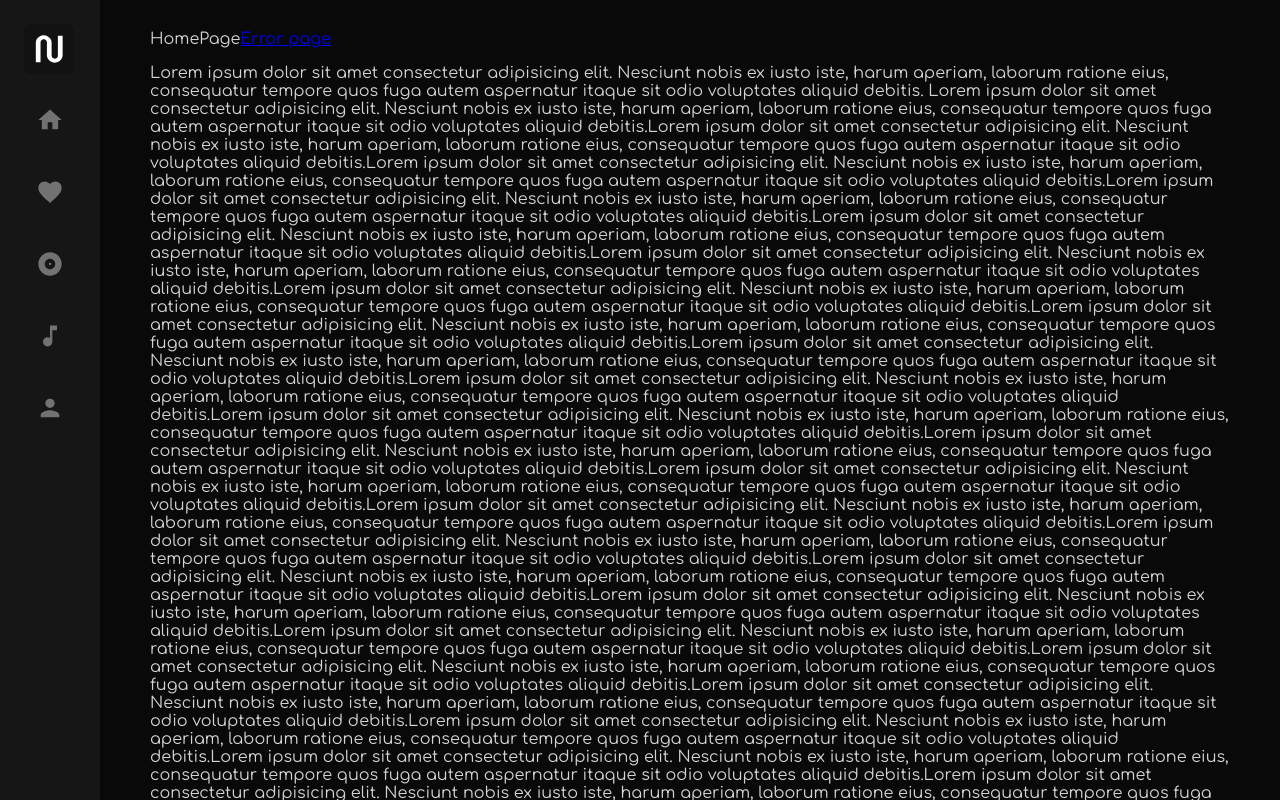
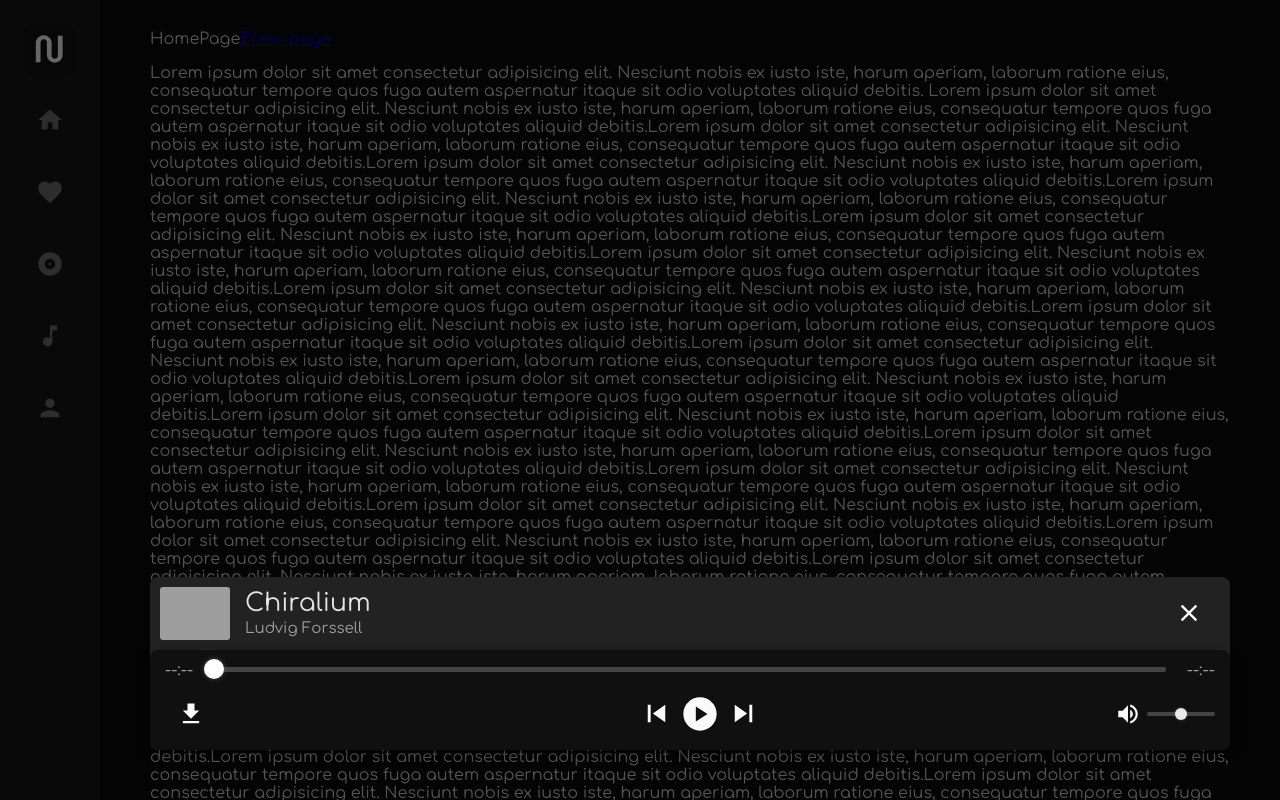
Before and after one commit to svtmlnk/noises, a React (Vite) app: page / in a window 1280 px wide. Both pictures are taken after a click on the button 50 px from the left and 264 px from the top of the page. Built offline with nearby package versions, Linux system fonts and the light colour scheme; grey boxes are pictures that could not be loaded.

Commit message:
added overlay

```diff
--- a/src/App.tsx
+++ b/src/App.tsx
@@ -4,8 +4,11 @@ import Player from "./components/Player";
 import HomePage from "./pages/HomePage";
 import ErrorPage from "./pages/ErrorPage";
 import SideBar from "./components/SideBar";
+import { usePlayer } from "./context/playerContext";
 
 function App() {
+  const { showPlayer } = usePlayer();
+
   return (
     <>
       <div className="container">
@@ -25,6 +28,8 @@ function App() {
             {/* <Route path="/users/:id" element={<ErrorPage />} /> */}
             <Route path="*" element={<ErrorPage />} />
           </Routes>
+
+          {showPlayer && <div className="overlay" />}
           <Player />
         </div>
       </div>
--- a/src/components/Player/Player.module.scss
+++ b/src/components/Player/Player.module.scss
@@ -5,6 +5,7 @@
   right: 8px;
   background-color: #222222;
   border-radius: 8px;
+  z-index: 1000;
 
   .player-music {
     padding: 10px;
--- a/src/components/Player/index.tsx
+++ b/src/components/Player/index.tsx
@@ -119,7 +119,7 @@ export default function Player() {
         </IconButton>
       </div>
       <AudioPlayer
-        autoPlay={false}
+        autoPlay={true}
         volume={isMobile ? 1 : 0.5}
         src={playlist[currentTrack].src}
         showSkipControls={true}
--- a/src/context/playerContext.tsx
+++ b/src/context/playerContext.tsx
@@ -16,7 +16,7 @@ const PlayerContext = createContext<PlayerContextType | undefined>(undefined);
 // Главный Provider.
 // Здесь хранятся данные, которые должны быть доступны всему приложению. children — это все компоненты, которые будут обёрнуты в Provider.
 export const PlayerProvider = ({ children }: { children: ReactNode }) => {
-  const [showPlayer, setShowPlayer] = useState(true);
+  const [showPlayer, setShowPlayer] = useState(false);
   const playerRef = useRef<HTMLDivElement>(null);
   // showPlayer используется для отображение плеера, a setShowPlayer для изменения значения showPlayer
 
--- a/src/index.css
+++ b/src/index.css
@@ -15,6 +15,7 @@ body {
   /* overflow: hidden; */
   margin: 0 auto;
   box-sizing: border-box;
+  z-index: 1;
 }
 
 .content {
@@ -24,6 +25,15 @@ body {
   margin: 0 auto;
   padding: 30px 50px;
   box-sizing: border-box;
+}
+
+.overlay {
+  position: fixed;
+  inset: 0;
+
+  background: rgba(0, 0, 0, 0.6);
+
+  z-index: 999;
 }
 
 a:focus,
```
